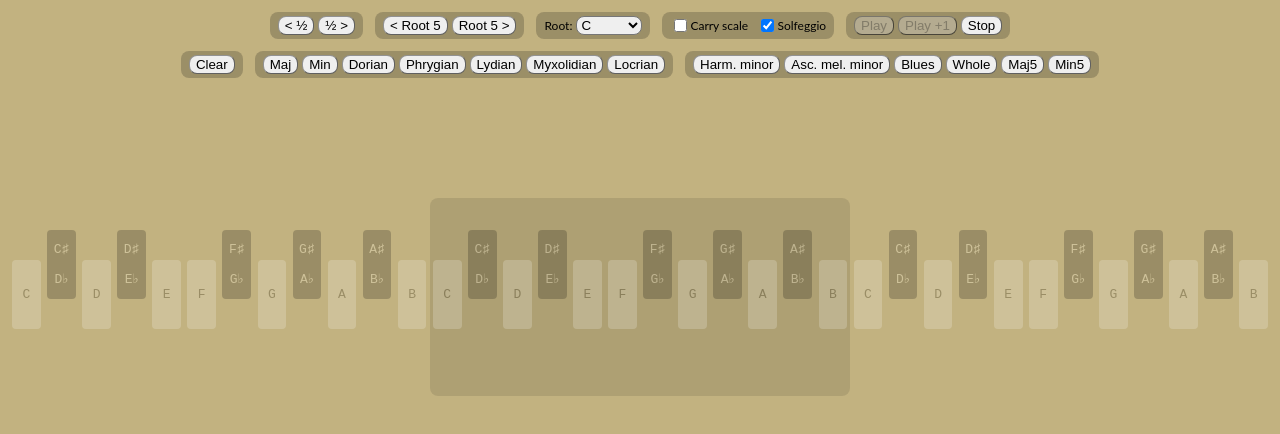
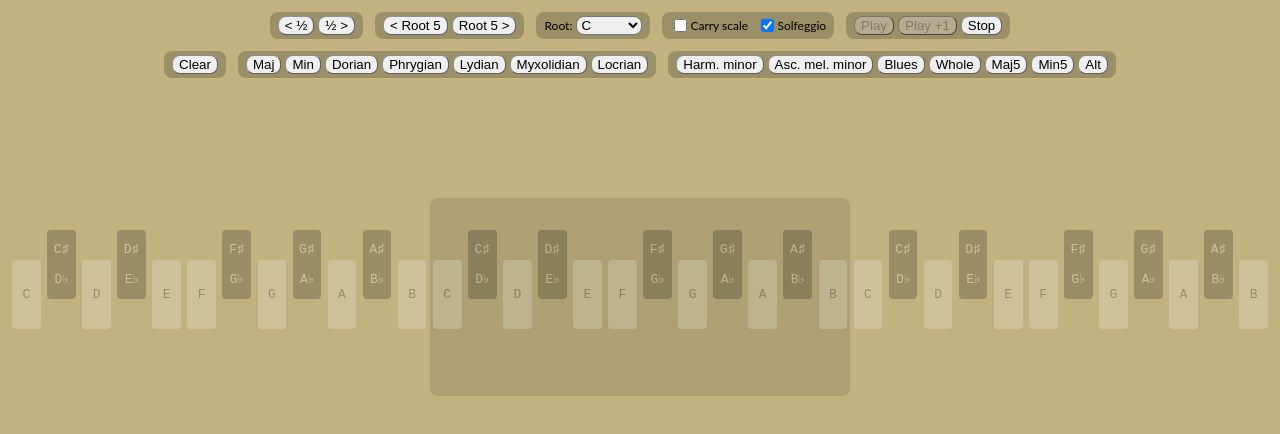
Before and after one commit to steerio/chroma, a Preact app: page / in a window 1280 px wide. Shown: the top 434 px of the page. Built offline with nearby package versions, Linux system fonts and the light colour scheme.

Commit message:
Altered scale, fixed lydian dominant scale

```diff
--- a/src/presets.js
+++ b/src/presets.js
@@ -28,6 +28,10 @@ export const importantScales = [
   {
     label: 'Min5',
     scale: new CustomScale('Minor pentatonic', 9, [ 0, 3, 5, 7, 10 ])
+  },
+  {
+    label: 'Alt',
+    scale: new CustomScale('Altered dominant', 7, [ 0, 1, 3, 4, 6, 8, 10 ])
   }
 ];
 
@@ -36,5 +40,5 @@ export const matchers = [
   DiatonicScale,
   Chord,
   ...importantScales.map(i => i.scale),
-  new CustomScale('Lydian dominant', 3, [ 0, 2, 4, 6, 7, 9, 10 ])
+  new CustomScale('Lydian dominant', 5, [ 0, 2, 4, 6, 7, 9, 10 ])
 ];
```
